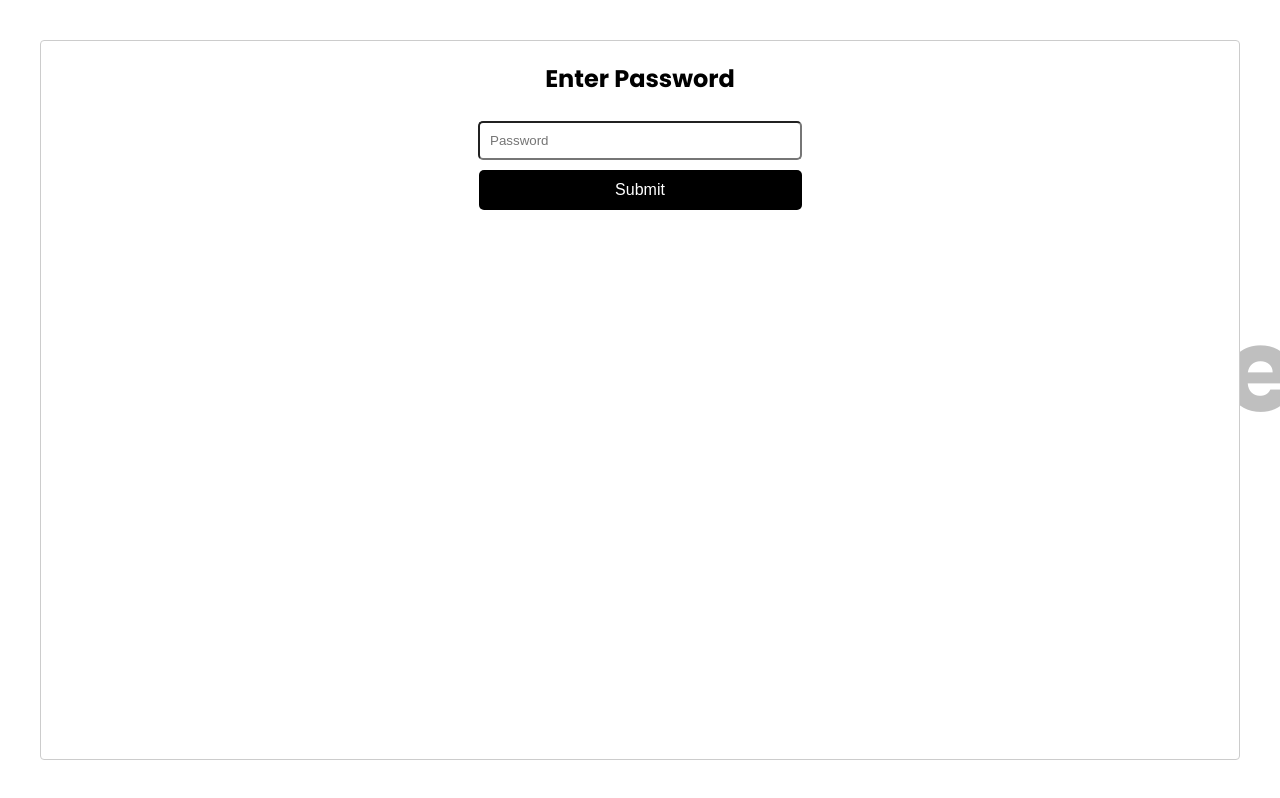
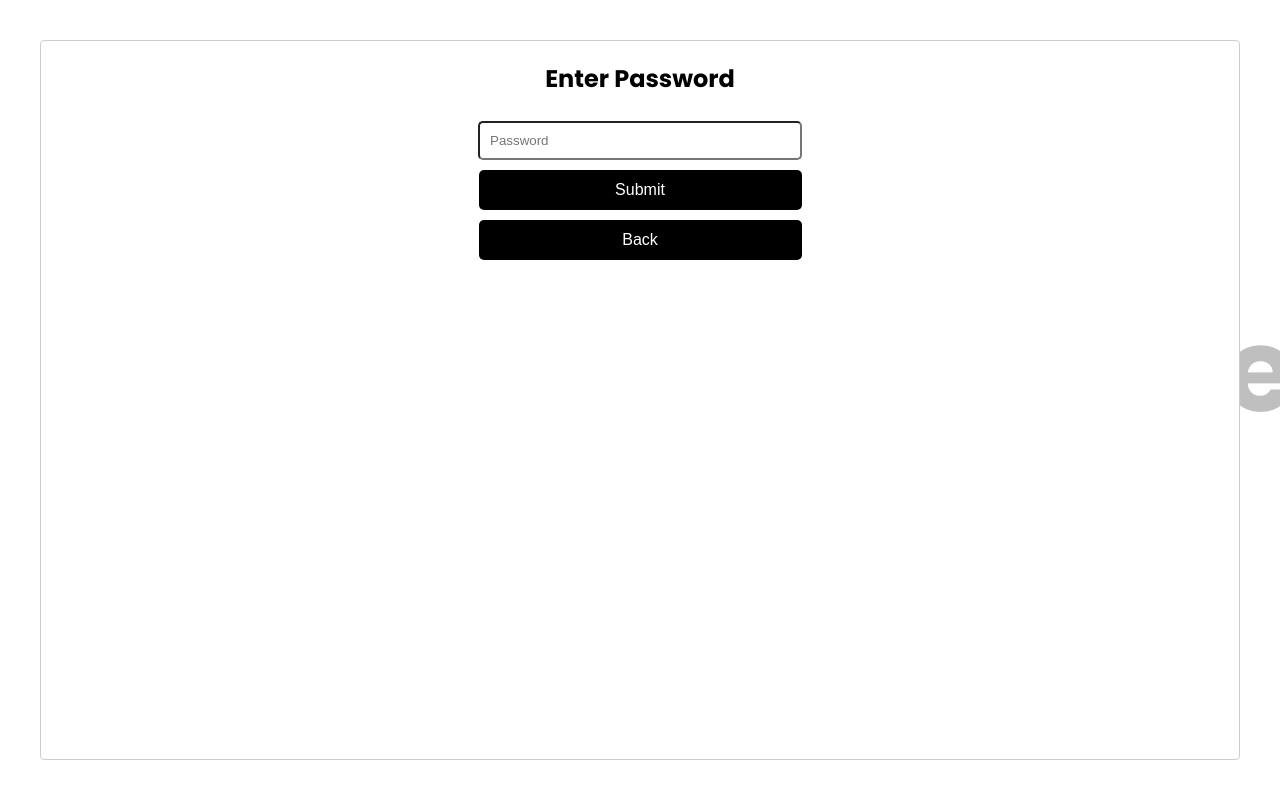
Before and after one commit to ZaidBinAthar/Dice-Game, a React (Vite) app in the folder Games/project-3/: page / in a window 1280 px wide. Both pictures are taken after a click on the button "Play Now". Built offline with nearby package versions, Linux system fonts and the light colour scheme.

Commit message:
New button of back in modal of password

```diff
--- a/Games/project-3/src/components/StartGame.jsx
+++ b/Games/project-3/src/components/StartGame.jsx
@@ -5,6 +5,7 @@ import { Button } from "../styled/Button";
 import { GiDiceFire } from "react-icons/gi";
 import Modal from "react-modal";
 import { verifyPassword } from "./verifyPassword";
+import { IoReturnDownBackOutline } from "react-icons/io5";
 
 Modal.setAppElement("#root"); // Set the root element for accessibility
 
@@ -81,6 +82,8 @@ const StartGame = ({ toggle }) => {
             )}
             <br />
             <Button onClick={handlePlayNow} style={{ margin: "5px", padding: "10px", width: "323px" }}>Submit</Button>
+            <br />
+            <Button onClick={closeModal} style={{ margin: "5px", padding: "10px", width: "323px" }}>Back</Button>
           </ModalContent>
         </Modal>
       </div>
```
